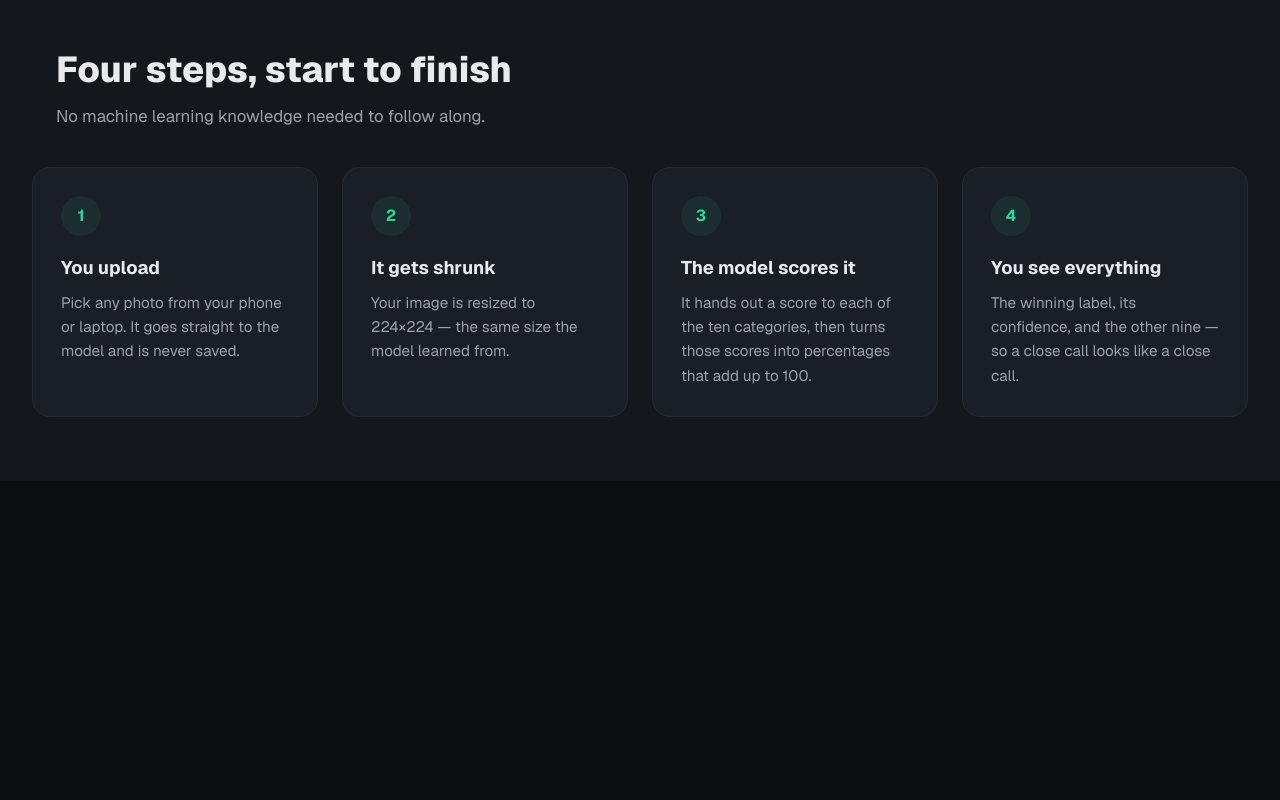
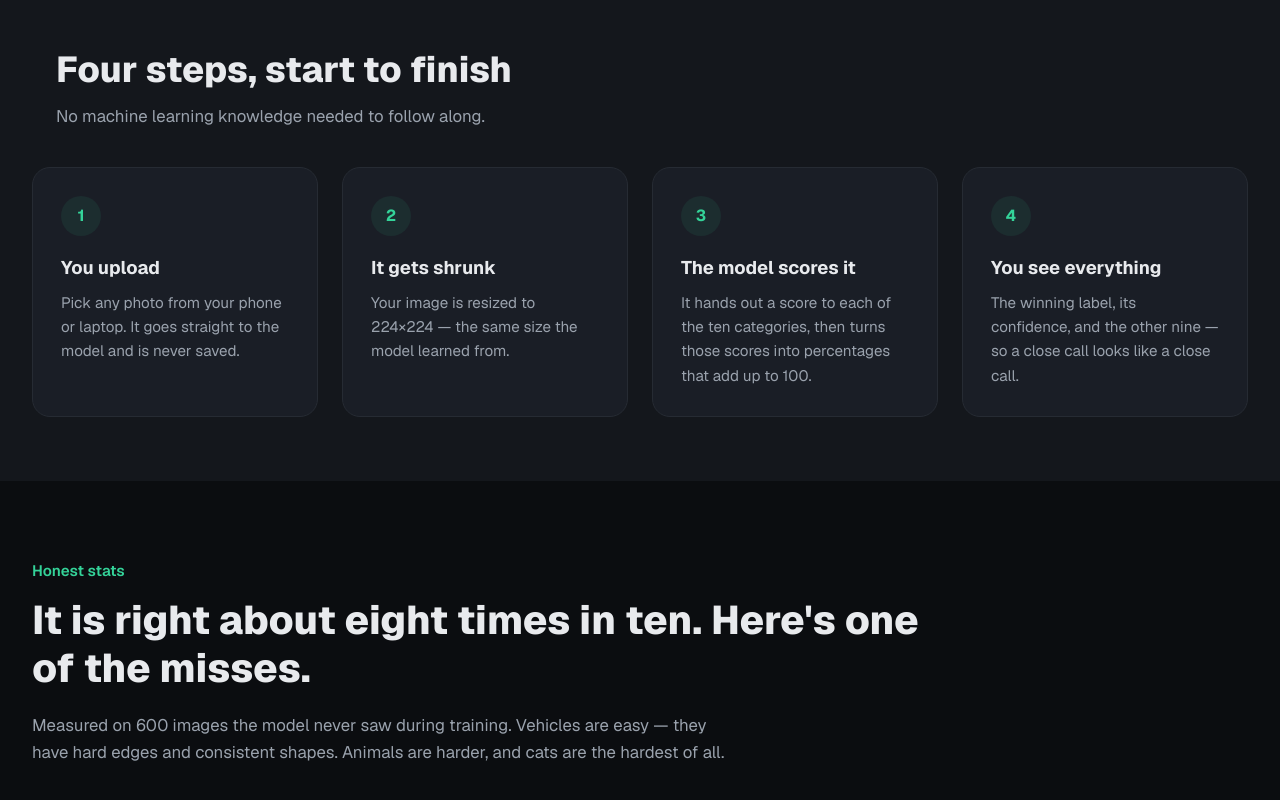
Before and after one commit to IshakAbdiazizHussen/Ai-image-classifer-, a Next.js app in the folder frontend/: page / in a window 1280 px wide. Shown: the part 1218-2018 px from the top of the page. Before the commit the page ends 1699 px from the top, so only its background shows below. Built offline with nearby package versions, Linux system fonts and the light colour scheme.

Commit message:
adding another section

```diff
--- a/frontend/app/globals.css
+++ b/frontend/app/globals.css
@@ -572,3 +572,39 @@ button:disabled {
     grid-template-columns: 1fr;
   }
 }
+
+/* Padding on the outer section, not .honest-stats-inner (the max-width
+   element) — keeps it exactly as wide/aligned as .landing-nav-inner,
+   .examples-inner, and .section-band-inner. */
+.honest-stats-section {
+  padding: 5rem 2rem;
+}
+
+.honest-stats-inner {
+  max-width: 1280px;
+  margin: 0 auto;
+}
+
+.section-eyebrow {
+  margin: 0;
+  color: var(--mint);
+  font-weight: 600;
+  font-size: 0.95rem;
+}
+
+.honest-stats-title {
+  margin: 1rem 0 0;
+  max-width: 900px;
+  font-size: clamp(1.75rem, 3.5vw, 2.5rem);
+  font-weight: 800;
+  line-height: 1.2;
+  color: var(--text);
+}
+
+.honest-stats-subtitle {
+  margin: 1.25rem 0 0;
+  max-width: 700px;
+  color: var(--text-muted);
+  font-size: 1.05rem;
+  line-height: 1.6;
+}
--- a/frontend/app/page.tsx
+++ b/frontend/app/page.tsx
@@ -2,13 +2,12 @@ import { LandingNav } from "@/components/LandingNav";
 import { Hero } from "@/components/Hero";
 import { ExampleCards } from "@/components/ExampleCards";
 import { HowItWorks } from "@/components/HowItWorks";
+import { HonestStats } from "@/components/HonestStats";
 
 // Marketing landing page at "/". Deliberately outside the (app) route
 // group's layout — it uses LandingNav instead of the "Classify"/"History"
-// app header. Note: the Hero's "See how it performs" link, and LandingNav's
-// "Honest stats" / "Under the hood" links, still point to anchors
-// (#honest-stats, #under-the-hood) with no matching section yet —
-// "How it works" is now wired up via HowItWorks below.
+// app header. Note: LandingNav's "Under the hood" link still points to
+// #under-the-hood, with no matching section yet.
 export default function LandingPage() {
   return (
     <>
@@ -16,6 +15,7 @@ export default function LandingPage() {
       <Hero />
       <ExampleCards />
       <HowItWorks />
+      <HonestStats />
     </>
   );
 }
--- /dev/null
+++ b/frontend/components/HonestStats.tsx
@@ -0,0 +1,34 @@
+// "Honest stats" section, placed under HowItWorks — fills in the
+// #honest-stats anchor that LandingNav and the Hero's "See how it
+// performs" link have pointed at since they were built.
+//
+// Numbers corrected against the actual promoted model
+// (ml/artifacts/20260824T143019Z/evaluation_report.json, MODEL_VERSION in
+// .env), not copied verbatim from the reference:
+//   - "nine times in ten" (90%) -> real test_accuracy is 0.7817 (~78%).
+//     Rounded to "eight times in ten", which is what 78% actually is.
+//   - "10,000 images" -> num_test_samples is 600, not 10,000.
+//   - "Here is the tenth" was a pun on the 90% framing; doesn't hold once
+//     the number is corrected, so it's rephrased rather than left
+//     inconsistent with the corrected headline.
+// The qualitative claim checked out and is kept as-is: per-class F1 shows
+// automobile (0.90) and truck (0.92) well ahead of cat (0.65, the lowest
+// of all ten classes) and deer (0.71) — vehicles genuinely score higher
+// than animals here, and cat genuinely is the hardest class.
+export function HonestStats() {
+  return (
+    <section id="honest-stats" className="honest-stats-section">
+      <div className="honest-stats-inner">
+        <p className="section-eyebrow">Honest stats</p>
+        <h2 className="honest-stats-title">
+          It is right about eight times in ten. Here&apos;s one of the misses.
+        </h2>
+        <p className="honest-stats-subtitle">
+          Measured on 600 images the model never saw during training.
+          Vehicles are easy — they have hard edges and consistent shapes.
+          Animals are harder, and cats are the hardest of all.
+        </p>
+      </div>
+    </section>
+  );
+}
```
